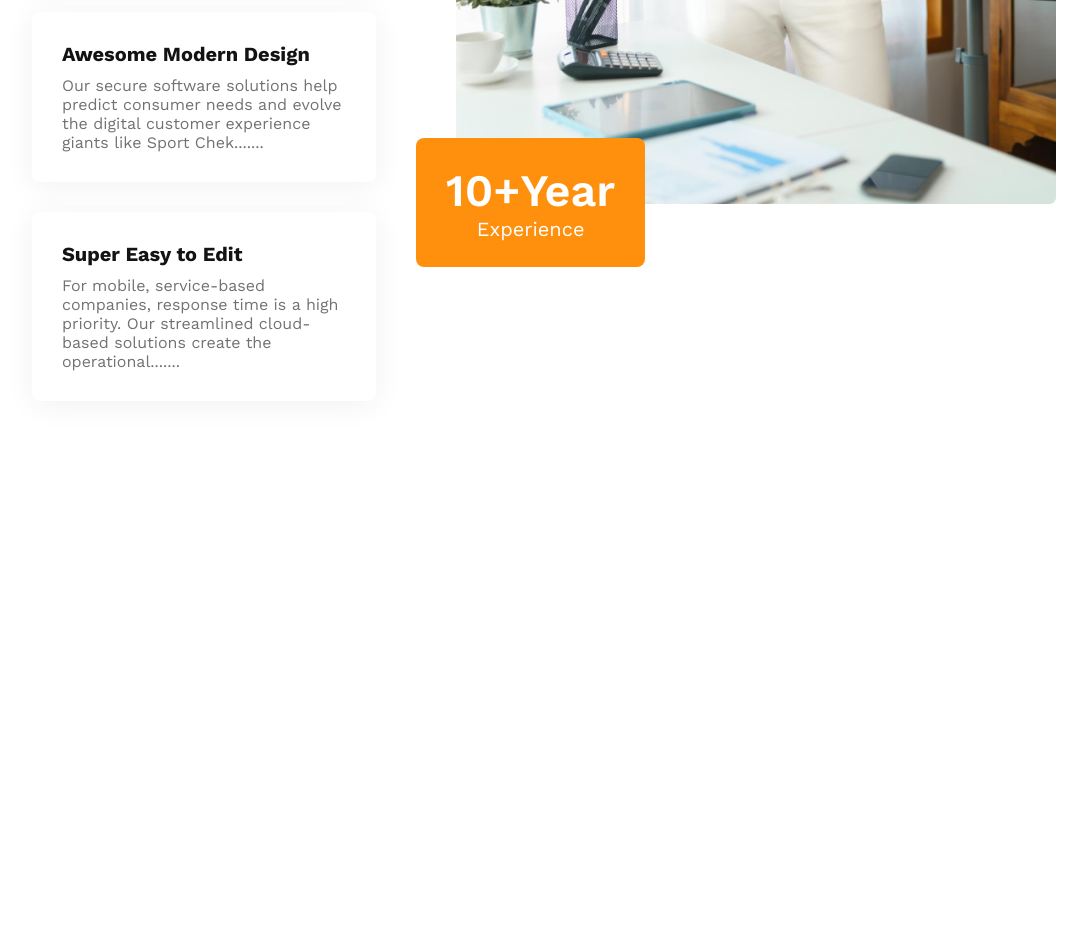
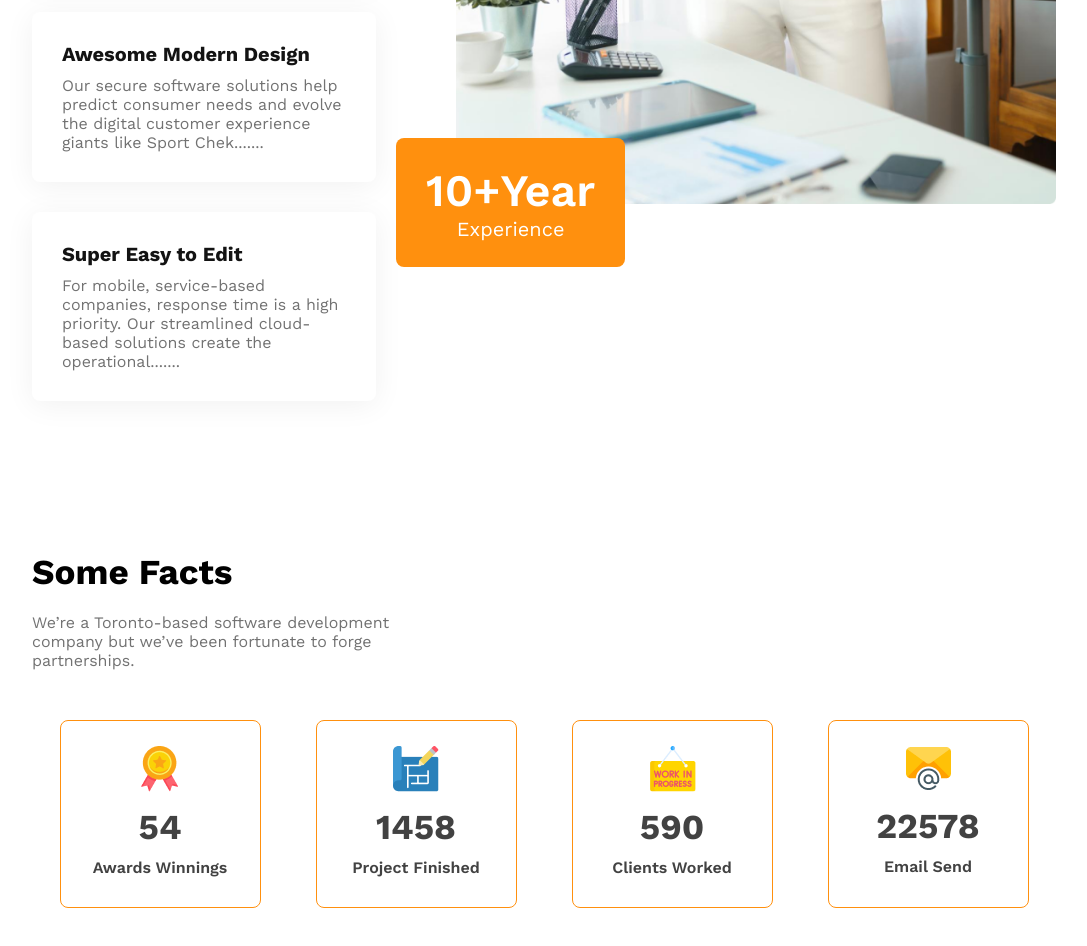
Before and after one commit to Foysalhossain/g3-architects, a plain HTML site: page index.html in a window 1280 px wide. Shown: the part 2560-3506 px from the top of the page, without its empty margins (96-1183 px from the left). Before the commit the page ends 2991 px from the top, so only its background shows below. Drawn offline with nearby package versions, Linux system fonts and the light colour scheme.

Commit message:
some facts area added

```diff
--- a/index.html
+++ b/index.html
@@ -108,7 +108,42 @@
             </div>
             <div class="feature-section-img">
                 <img src="images/architect.png" alt="">
-                <button class="btn-secondary"><span class="secondary"> 10+Year</span> <br> Experience</button>
+                <div class="btn-minus">
+                    <button class="btn-secondary"><span class="secondary"> 10+Year</span> <br> Experience</button>
+                </div>
+
+            </div>
+        </div>
+
+        <!-- facts section area -->
+        <div class="facts-section">
+            <div class="facts-info">
+                <h2 class="facts-info-title">Some Facts</h2>
+                <p>
+                    We’re a Toronto-based software development company but we’ve been fortunate to forge partnerships.
+                </p>
+            </div>
+            <div class="facts-box-area">
+                <div class="facts-box">
+                    <img src="images/icons/ribon.png" alt="">
+                    <h3>54</h3>
+                    <p>Awards Winnings</p>
+                </div>
+                <div class="facts-box">
+                    <img src="images/icons/projects.png" alt="">
+                    <h3>1458</h3>
+                    <p>Project Finished</p>
+                </div>
+                <div class="facts-box">
+                    <img src="images/icons/customers.png" alt="">
+                    <h3>590</h3>
+                    <p>Clients Worked</p>
+                </div>
+                <div class="facts-box">
+                    <img src="images/icons/email.png" alt="">
+                    <h3>22578</h3>
+                    <p>Email Send</p>
+                </div>
             </div>
         </div>
 
--- a/styles/style.css
+++ b/styles/style.css
@@ -184,7 +184,10 @@ header {
     border-radius: 8px;
     font-size: 20px;
     color: #FFFFFF;
-    margin-left: -40px;
+}
+
+.btn-minus {
+    margin-left: -60px;
     margin-top: -70px;
 }
 
@@ -192,3 +195,56 @@ header {
     font-size: 45px;
     font-weight: 600;
 }
+
+/* facts section style */
+.facts-section {
+    width: 80%;
+    margin: 120px auto;
+}
+
+.facts-info {
+    width: 40%;
+}
+
+.facts-info-title {
+    font-size: 35px;
+    font-weight: 700;
+    margin: 20px 0;
+}
+
+.facts-info p {
+    color: #727272;
+    font-size: 16px;
+}
+
+.facts-box-area {
+    display: flex;
+    justify-content: space-around;
+    margin: 50px 0;
+}
+
+.facts-box {
+    text-align: center;
+    padding: 25px 15px;
+    width: 169px;
+    height: 136.22px;
+    border: 1px solid #FF900E;
+    color: #424242;
+    border-radius: 8px;
+    transition: all 0.3s ease-in;
+}
+
+.facts-box h3 {
+    font-size: 35px;
+    margin: 10px 0;
+}
+
+.facts-box p {
+    font-size: 16px;
+    font-weight: 600;
+}
+
+.facts-box:hover {
+    background-color: #FF900E;
+    color: #FFFFFF;
+}
```
